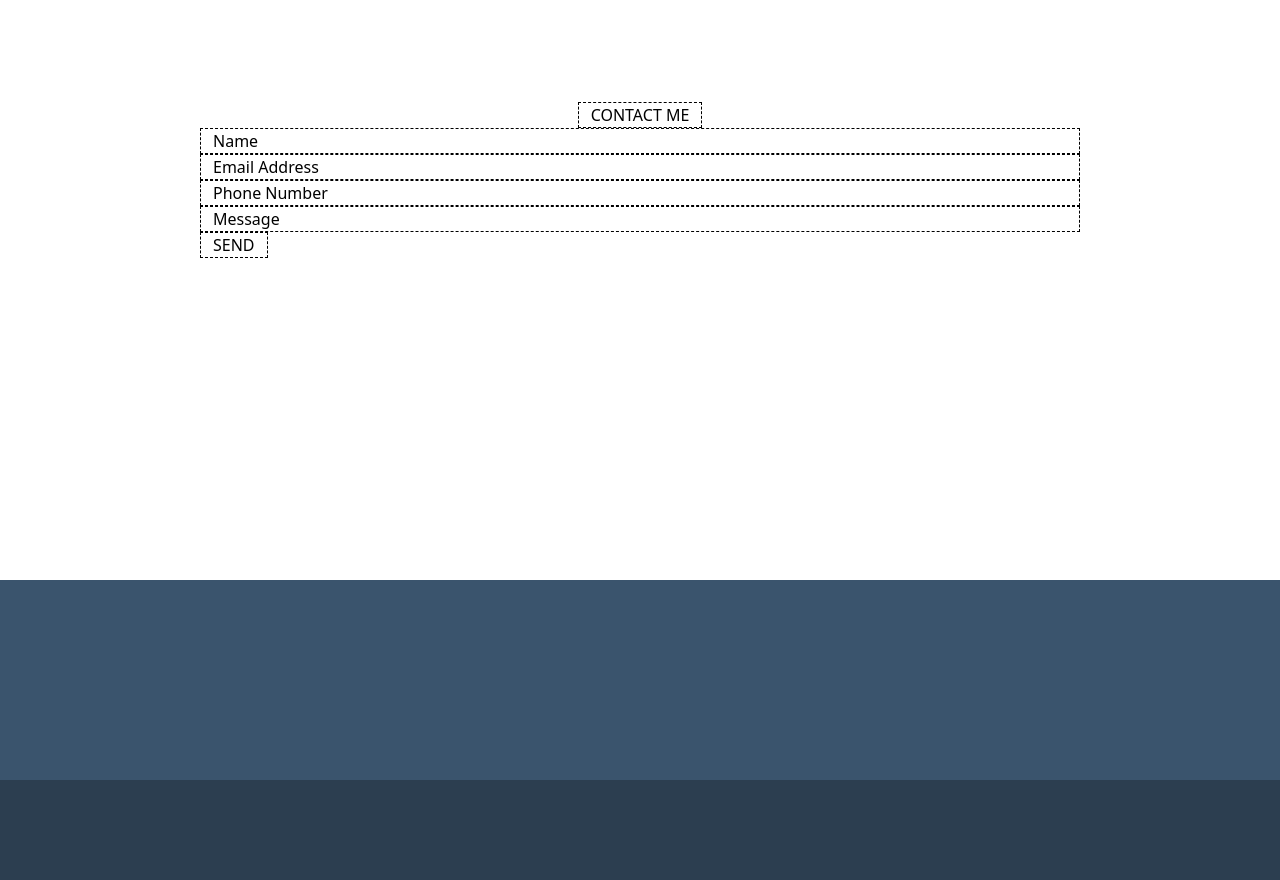
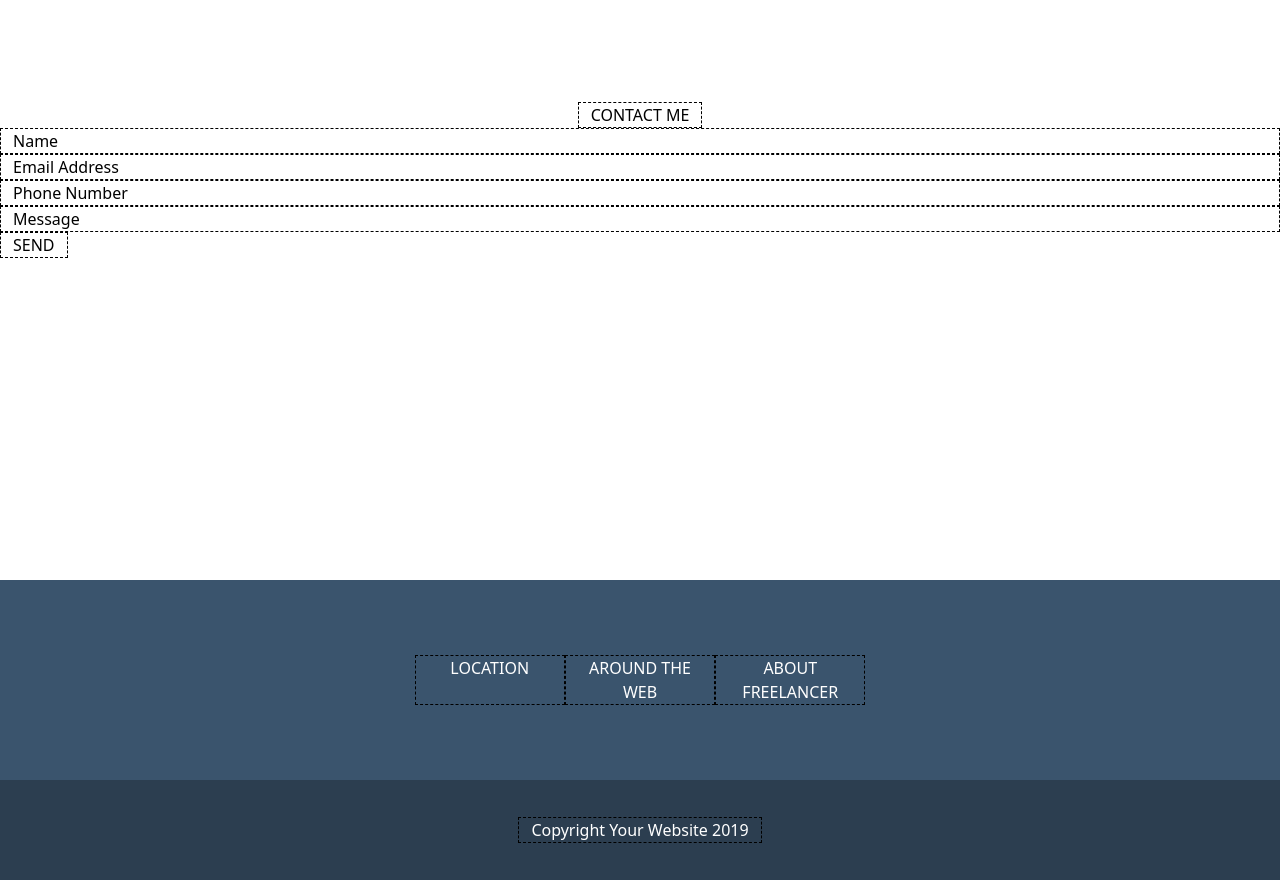
Before and after one commit to Domenico-Lo-Giudice/html-css-bootstrap-freelancer, a plain HTML site: page index.html in a window 1280 px wide. Shown: the part 2320-3200 px from the top of the page. Drawn offline with nearby package versions, Linux system fonts and the light colour scheme.

Commit message:
Add footer, finish all color-blocks

```diff
--- a/css/style.css
+++ b/css/style.css
@@ -44,15 +44,15 @@ header > .row {
     color: black;
 }
 
- .contact_me > .row > .col-auto {
-    margin-left: 200px;
-    margin-right: 200px;
+ /* .contact_me > .row > .col-auto {
+    margin-left: 100px;
+    margin-right: 100px;
  }
 
  .contact_me>.row>.col {
-     padding-left: 200px;
-     padding-right: 200px;
- }
+     padding-left: 100px;
+     padding-right: 100px;
+ } */
 
 .footer_top {
     min-height: 200px;
--- a/index.html
+++ b/index.html
@@ -132,10 +132,6 @@
                     Message
                 </div>
 
-
-
-
-
             </div>
 
 
@@ -147,21 +143,29 @@
                 </div>
             </div>
 
-
-
-
-
         </section>
 
     </main>
 
     <footer>
-        <div class="container-fluid footer_top"></div>
+        <div class="container-fluid text-center d-flex align-items-center justify-content-center footer_top">
+            <div class="row">
+                <div class="col-12 col-md-4 debug">LOCATION</div>
+                <div class="col-12 col-md-4 debug">AROUND THE WEB</div>
+                <div class="col-12 col-md-4 debug">ABOUT FREELANCER</div>
+        </div>
 
-        <div class="container-fluid footer_bottom"></div>
+
     </footer>
 
 
+    <footer>
+        <div class="container-fluid text-center d-flex align-items-center justify-content-center footer_bottom">
+            <div class="row">
+                <div class="col-auto debug">Copyright Your Website 2019</div>
+            </div>
+        </div>
+    </footer>
 
 </body>
 </html>
```
